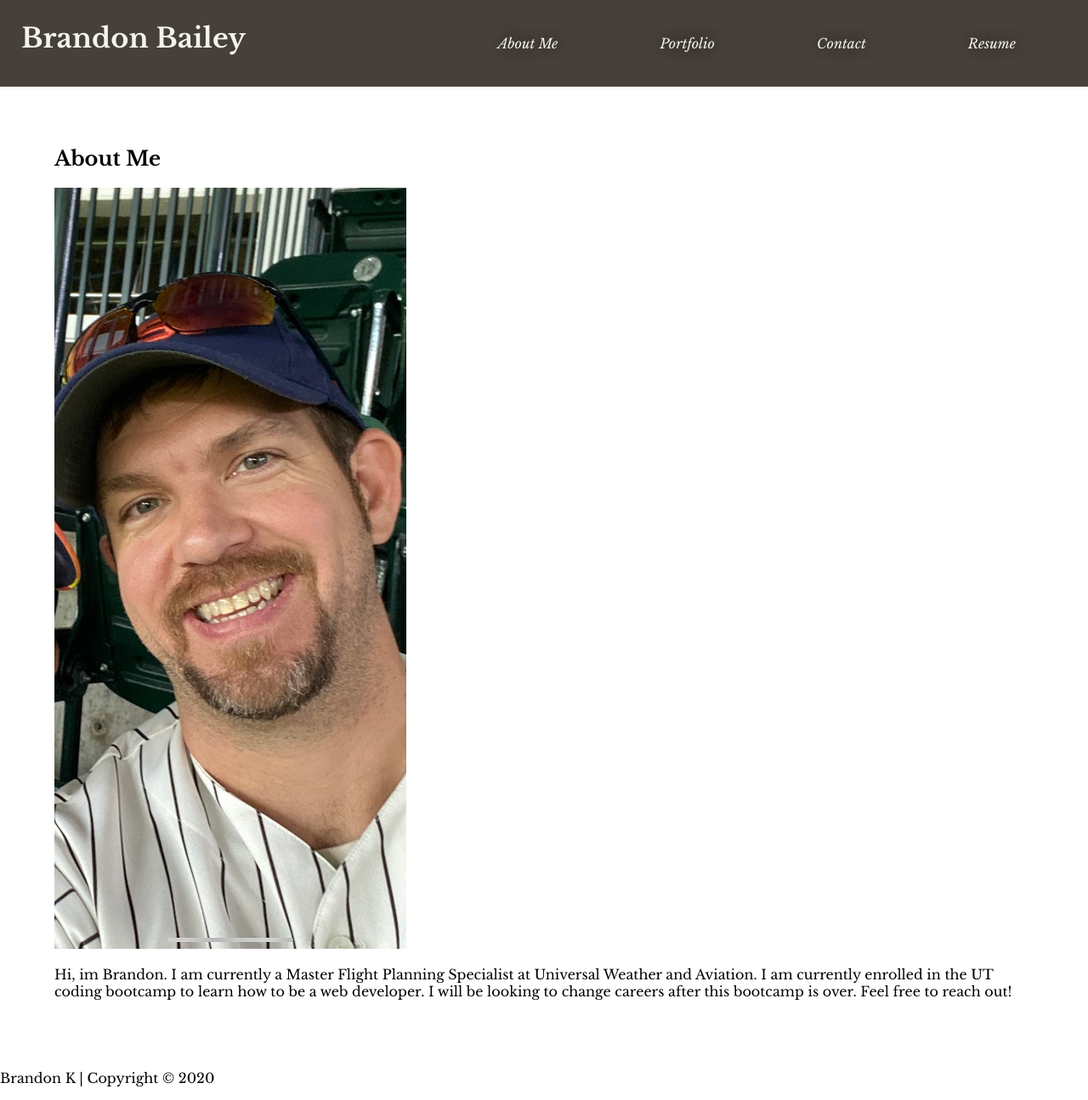
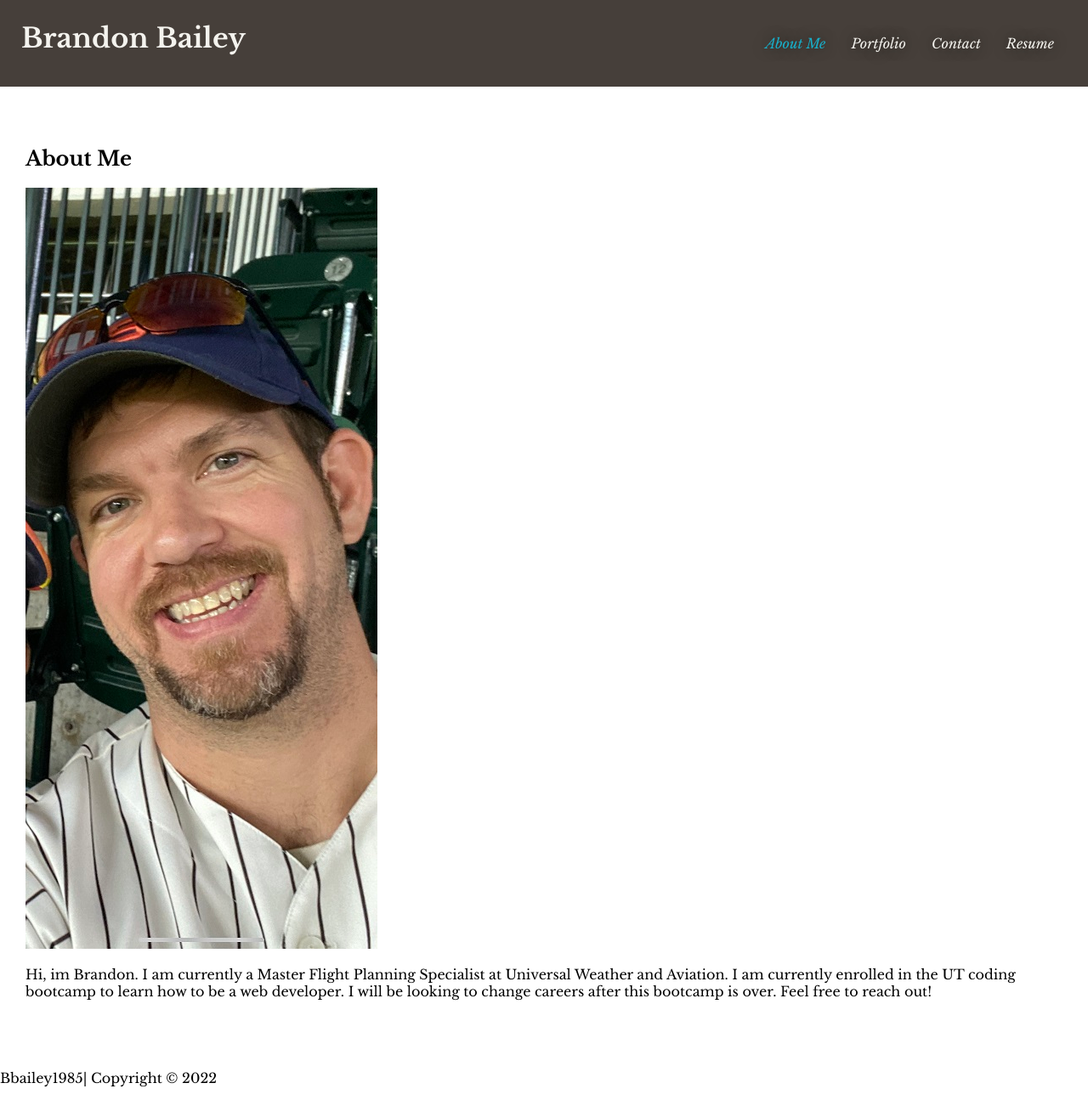
Before and after one commit to BBailey1985/react-portfolio, a React (Create React App) app: page / in a window 1280 px wide. Shown: the whole page at 85% size. Built offline with nearby package versions, Linux system fonts and the light colour scheme.

Commit message:
got navigation links working

```diff
--- a/package.json
+++ b/package.json
@@ -8,7 +8,7 @@
     "@testing-library/user-event": "^13.5.0",
     "react": "^17.0.2",
     "react-dom": "^17.0.2",
-    "react-router-dom": "^6.2.2",
+    "react-router-dom": "^5.3.0",
     "react-scripts": "5.0.0",
     "web-vitals": "^2.1.4"
   },
--- a/src/App.js
+++ b/src/App.js
@@ -1,29 +1,31 @@
 import React, { useState } from "react";
-import About from "./components/About";
 import Header from "./components/Header";
 import Footer from "./components/Footer";
-import Portfolio from "./components/Portfolio";
-import Contact from "./components/Contact";
+import About from "./components/About";
 import Resume from "./components/Resume";
+// import Contact from "./components/Contact";
+import Project from "./components/Project";
+import ContactForm from "./components/Contact";
+
+
 
 function App() {
-  const [currentLink, setCurrentLink] = useState('about');
+  const [currentLink, setCurrentLink] = useState("about");
 
-  //select with tab is clicked and then generate
   const generateLink = () => {
     switch (currentLink) {
-      case 'about':
+      case "about":
         return <About />;
-      case 'portfolio':
-        return <Portfolio />;
       case 'contact':
-        return <Contact />;
-      case 'resume':
+        return <ContactForm />;
+      case "resume":
         return <Resume />;
+      case "portfolio":
+        return <Project />;
       default:
         return <About />;
     }
-  }
+  };
    return (
     <div>
     <Header currentLink={currentLink} setCurrentLink={setCurrentLink}></Header>
--- a/src/components/About/index.js
+++ b/src/components/About/index.js
@@ -2,12 +2,12 @@ import React from "react"; // eslint-disable-line no-unused-vars
 
 function About() {
   return (
-    <section id="about-me" class="about-me">
+    <section id="about-me" className="about-me">
       <h2>About Me</h2>
       <div className="about-me-pic">
         <img src={require("../../assets/images/file.jpeg")} alt="Me at an Astros game" />
       </div>
-      <div class="about-me-data">
+      <div className="about-me-data">
         <p>Hi, im Brandon. I am currently a Master Flight Planning Specialist
           at Universal Weather and Aviation. I am currently enrolled in the UT
           coding bootcamp to learn how to be a web developer. I will be looking
--- a/src/components/Contact/index.js
+++ b/src/components/Contact/index.js
@@ -1,5 +1,5 @@
 import React, { useState } from "react";
-import { validateEmail } from '../../utils/helpers'
+import { validateEmail } from '../../utils/helpers';
 
 function ContactForm() {
   const [formState, setFormState] = useState({ name: '', email: '', message: '' });
--- a/src/components/Footer/index.js
+++ b/src/components/Footer/index.js
@@ -3,7 +3,7 @@ import React from "react";
 function Footer(){
   return (
     <footer>
-      <p>Brandon K | Copyright &copy; 2020</p>
+      <p>Bbailey1985| Copyright &copy; 2022</p>
     </footer>
   )
 }
--- a/src/components/Header/index.js
+++ b/src/components/Header/index.js
@@ -6,10 +6,10 @@ function Header(props) {
   return (
     <header className="flex-row">
       <h1>Brandon Bailey</h1>
-      <Navigation>
+      <Navigation
         currentLink={currentLink}
         setCurrentLink={setCurrentLink}
-      </Navigation>
+      ></Navigation>
     </header>
   );
 }
--- a/src/components/Navigation/index.js
+++ b/src/components/Navigation/index.js
@@ -1,7 +1,7 @@
 import React from "react";
 
 function Navigation(props) {
-  const {currentLink, setCurrentLink} = props;
+  const { currentLink, setCurrentLink } = props;
   return (
     <nav>
         <ul className="flex-row">
@@ -18,6 +18,7 @@ function Navigation(props) {
             <span onClick={() => setCurrentLink('resume')}>Resume</span>
           </li>
         </ul>
+
       </nav>
   )
 }
--- a/src/index.css
+++ b/src/index.css
@@ -6,7 +6,7 @@ root {
 
 main {
 	margin: 0 auto;
-	max-width: 90%;
+	max-width: 100%;
   padding: 50px 30px;
 }
 
@@ -30,7 +30,7 @@ header nav ul {
 }
 
 header span {
-  padding: 12px 60px;
+  padding: 12px 15px;
   font-style: oblique;
   text-shadow: 0 0 15px rgba(0, 0, 0, 0.5);
 
@@ -93,3 +93,7 @@ body {
   padding-top: var(--spacing-two);
   padding-bottom: var(--spacing-two);
 }
+
+.navActive {
+  color: #18afca;
+}
```
Also changed, not shown: src/components/Portfolio/index.js (deleted, +0 -7 lines), src/utils/helpers.js (renamed from utils/helpers.js), 1 other file (tests, documents, lock files or other folders). Lines whose indentation alone changed are shown as unchanged.
